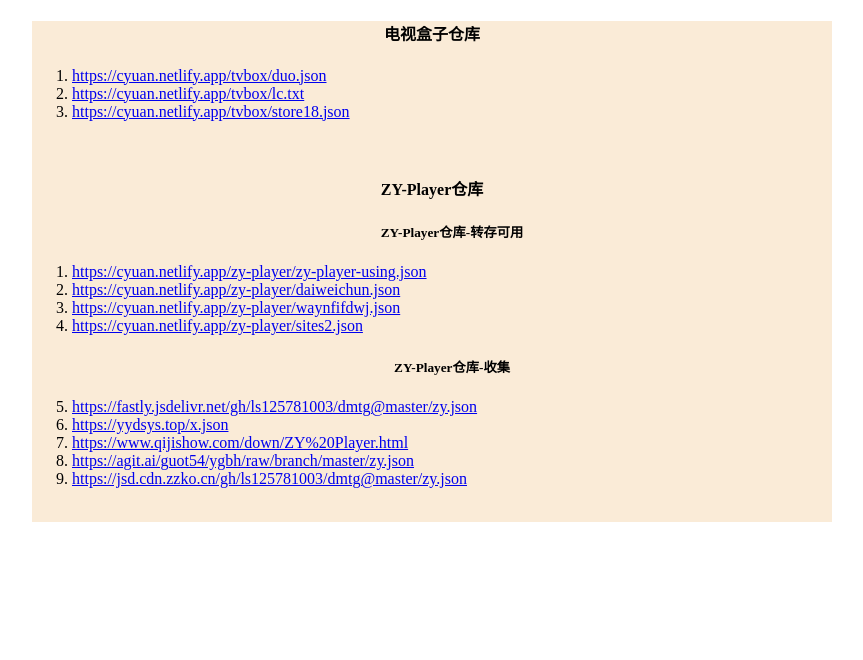
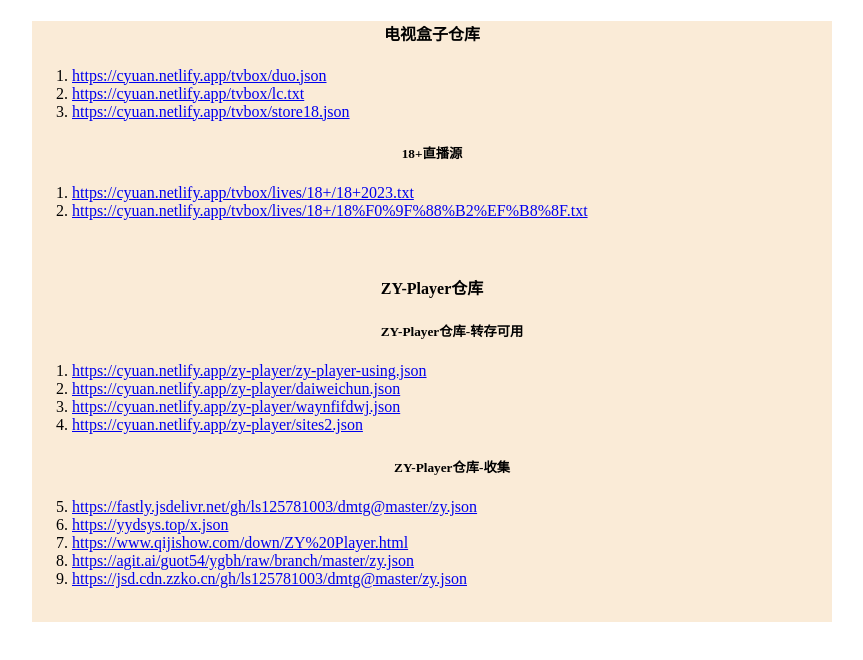
Before and after one commit to czy19950220/yuan.github.io, a plain HTML site: page index.html in a window 1280 px wide. Shown: the whole page, without its empty margins (208-1071 px from the left). Drawn offline with Linux system fonts and the light colour scheme.

Commit message:
Update index.html

```diff
--- a/index.html
+++ b/index.html
@@ -35,7 +35,21 @@
             </li>
 
         </ul>
+        <h5>18+直播源</h5>
+	    <ul>
+            <li>
+                <a href="https://cyuan.netlify.app/tvbox/lives/18+/18+2023.txt" target="_blank">
+                    https://cyuan.netlify.app/tvbox/lives/18+/18+2023.txt
+                </a>
+            </li>
+            <li>
+                <a href="https://cyuan.netlify.app/tvbox/lives/18+/18%F0%9F%88%B2%EF%B8%8F.txt" target="_blank">
+                    https://cyuan.netlify.app/tvbox/lives/18+/18%F0%9F%88%B2%EF%B8%8F.txt
+                </a>
+            </li>
 
+
+        </ul>
         </br>
         <h4>ZY-Player仓库</h4>
         <ul>
```
